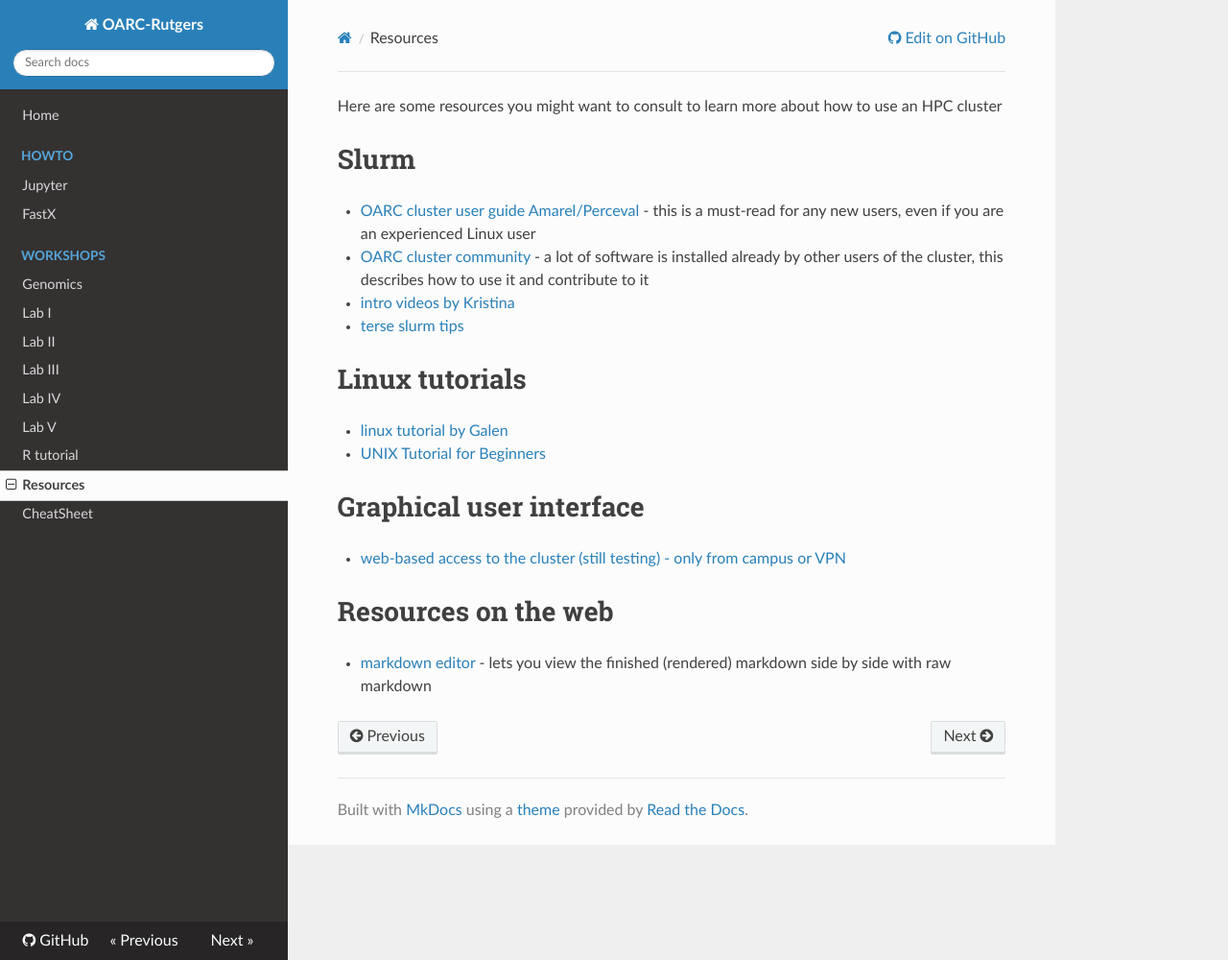
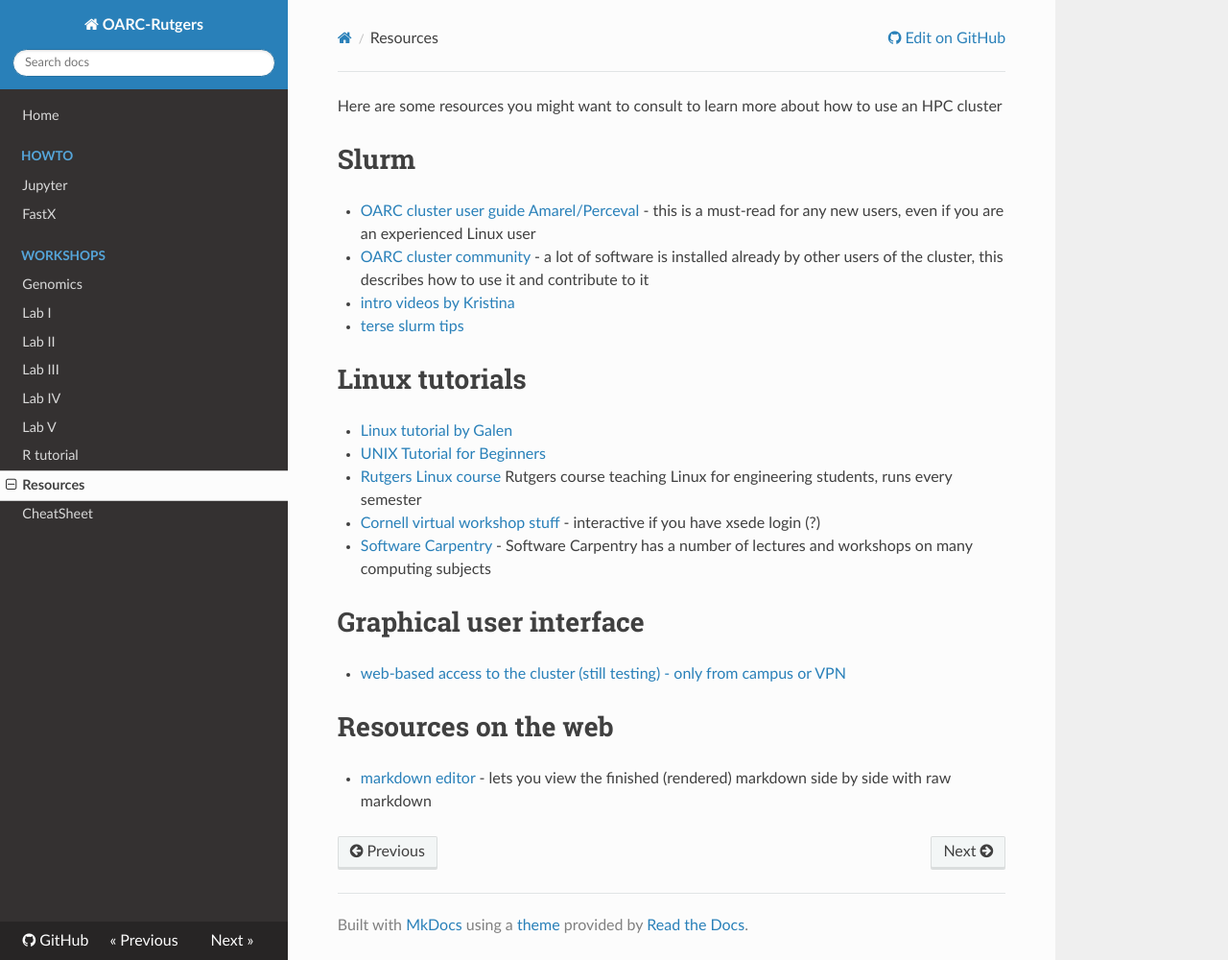
Before and after one commit to EzryStIago/training, an MkDocs documentation site: the page built from docs/resources.md, in a window 1280 px wide and 1000 px high. Shown: the whole window at 96% size. Built offline with MkDocs 1.6.1, drawn with Linux system fonts in a browser that asks for light colours; nearby versions of some CDN libraries; old or Windows-style settings are respelled for this version of MkDocs.

Commit message:
added more Linux resources

```diff
--- a/docs/resources.md
+++ b/docs/resources.md
@@ -10,8 +10,11 @@
 
 # Linux tutorials
 
-- [linux tutorial by Galen](http://www.rci.rutgers.edu/~gc563/linux/index.html)
+- [Linux tutorial by Galen](http://www.rci.rutgers.edu/~gc563/linux/index.html)
 - [UNIX Tutorial for Beginners](http://www.ee.surrey.ac.uk/Teaching/Unix/)
+- [Rutgers Linux course](http://linuxcourse.rutgers.edu/) Rutgers course teaching Linux for engineering students, runs every semester
+- [Cornell virtual workshop stuff](https://cvw.cac.cornell.edu/Linux/&nbsp) - interactive if you have xsede login (?)
+- [Software Carpentry](http://swcarpentry.github.io/shell-novice/) - Software Carpentry has a number of lectures and workshops on many computing subjects
 
 # Graphical user interface
 
```
